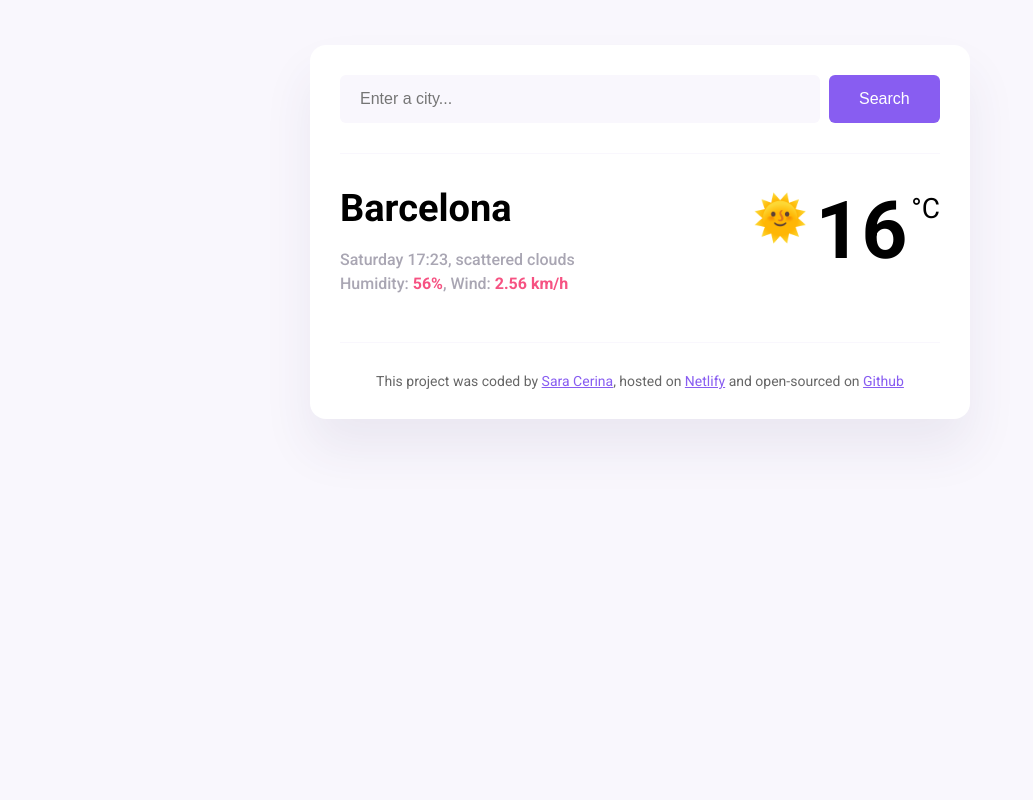
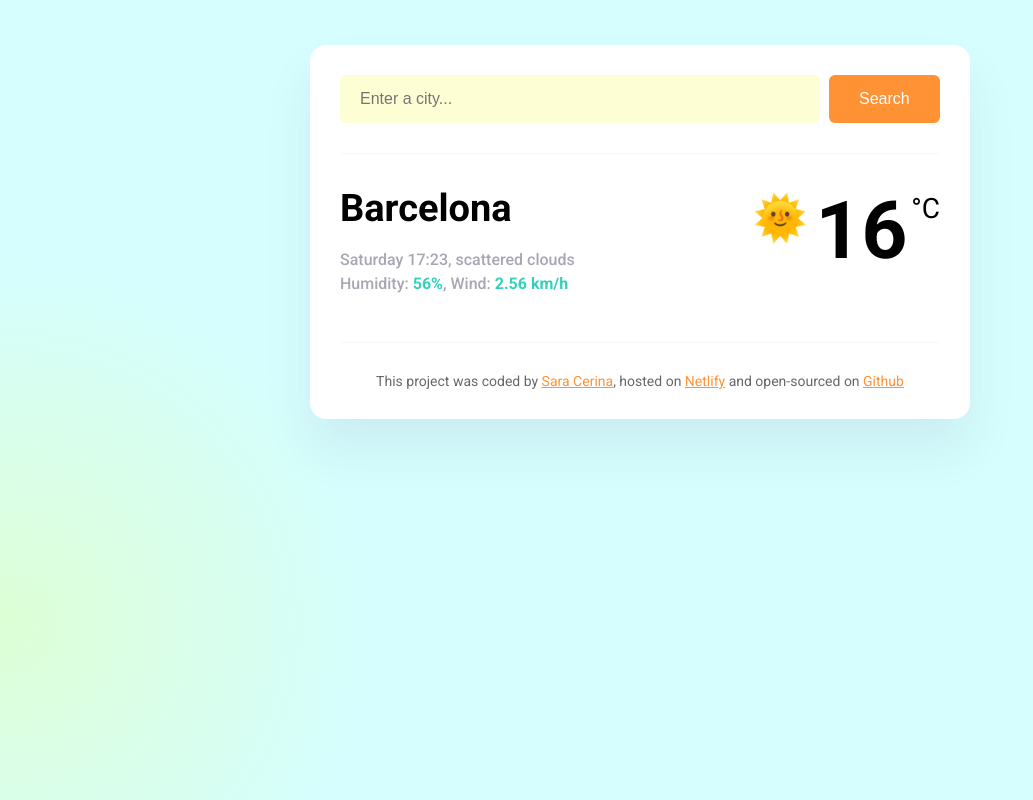
Before and after one commit to SaraCerina/Forecast, a plain HTML site: page index.html in a window 1280 px wide. Shown: the whole page, without its empty margins (0-1033 px from the left). Drawn offline with Linux system fonts and the light colour scheme.

Commit message:
Changed to colour palette
Used gradient background, and updated the color palette

```diff
--- a/src/style.css
+++ b/src/style.css
@@ -1,5 +1,10 @@
 body {
-  background-color: #f9f7fd;
+  background: radial-gradient(
+    400px at 0.6% 77.9%,
+    rgb(221, 255, 214) 0.5%,
+    rgb(214, 254, 254) 90.5%
+  );
+  background-attachment: fixed;
   font-family: "Roboto", sans-serif;
 }
 
@@ -14,7 +19,7 @@ body {
 }
 
 a {
-  color: #885df1;
+  color: #ff9234;
 }
 
 header {
@@ -23,7 +28,7 @@ header {
 }
 
 #search-form-input {
-  background-color: #f9f7fd;
+  background-color: #fefed5;
   border: none;
   border-radius: 6px;
   width: 80%;
@@ -32,7 +37,7 @@ header {
 }
 
 #search-form-button {
-  background-color: #885df1;
+  background-color: #ff9234;
   padding: 15px 30px;
   border: none;
   font-size: 16px;
@@ -64,7 +69,7 @@ main {
 }
 
 #current-forecast-data strong {
-  color: #f65282;
+  color: #35d0ba;
 }
 
 #forecast-emoji {
```
